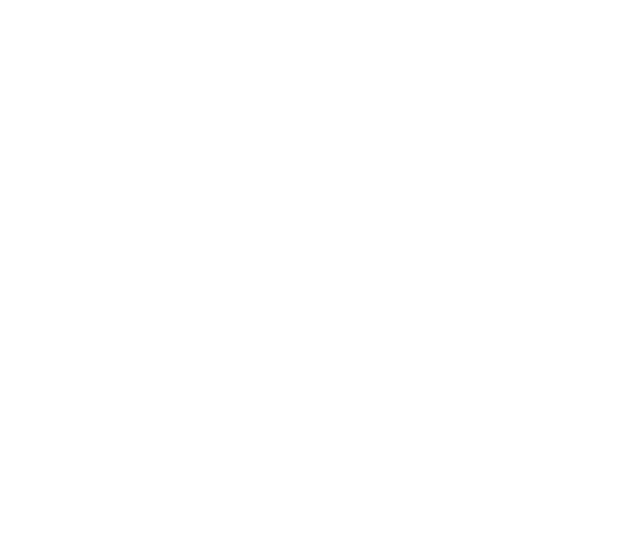
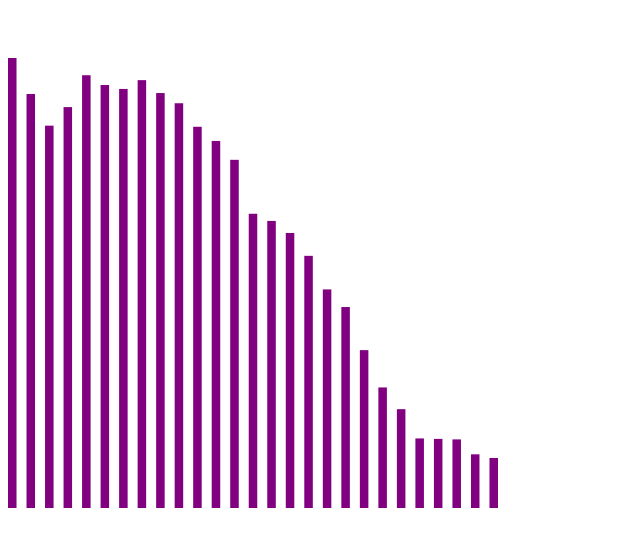
Before and after one commit to Jakedalus/Advanced-Web-Dev-Bootcamp--d3-exercise, a plain HTML site: page index.html in a window 1280 px wide. Shown: the whole page, without its empty margins (0-640 px from the left). Drawn offline with nearby package versions, Linux system fonts and the light colour scheme.

Commit message:
Get Australia data to show up

```diff
--- a/app.js
+++ b/app.js
@@ -1,19 +1,9 @@
 
-//d3.xml('UNdata_Export_20190625_212647973.xml', function(error, xml) {
-//	if (error) throw error;
-//
-//	console.log(xml);
-//	console.log(xml.responseXML);
-//	console.log('what');
-//});
+
+
 
 d3.queue()
 	.defer(d3.xml, './UNdata_Export_20190625_212647973.xml')
-//	,function(row) {
-//		return {
-//			row
-//		}
-//	})
 	.await(function(error, data) {
 		if (error) throw error;
 
@@ -47,31 +37,41 @@ d3.queue()
 
 		console.log(climateData);
 
+		var height = 500;
+		var width = 500;
+		var padding = 50;
 
+		var ausData = climateData.filter(d => d.country === 'Australia');
 
-//		var data = countries.geonames.map(country => {
-//			country.cities = cities.filter(city => city.countryCode === country.countryCode);
-//			return country;
-//		});
-//
-//		var countrySelection = d3.select('body')
-//			.selectAll('div')
-//			.data(data)
-//			.enter()
-//			.append('div');
-//
-//		countrySelection
-//			.append('h3')
-//				.text(d => d.countryName);
-//
-//		countrySelection
-//			.append('ul')
-//			.html(d => d.cities.map(city => {
-//				var percentage = (city.population / d.population) *100;
-//				return `<li>${city.cityName} - ${percentage.toFixed(2)}%</li>`;
-//			}).join(''));
+		console.log(ausData);
+
+		var numBars = ausData.length;
+		var barPadding = 10;
+		var barWidth = (width / numBars) - barPadding;
+
+		var yScale = d3.scaleLinear()
+						.domain(d3.extent(ausData, d => d.value))
+						.range([height - padding, padding]);
+
+		var xScale = d3.scaleLinear()
+						.domain(d3.extent(ausData, d => d.year))
+						.range([padding, width - padding]);
+
+		var svg = d3.select('svg')
+					.attr('width', width)
+					.attr('height', height);
+
+		svg
+			.selectAll('rect')
+			.data(ausData)
+			.enter()
+			.append('rect')
+				.attr('width', barWidth)
+				.attr('height', d => height - yScale(d.value))
+				.attr('y', d => yScale(d.value))
+				.attr('x', (d,i) => (barWidth + barPadding) * i)
+				.attr('fill', 'purple');
+
 
 
 	});
-//
-//
--- a/index.html
+++ b/index.html
@@ -9,7 +9,11 @@
 		<link rel="stylesheet" href="style.css">
 	</head>
 	<body>
-
+		<svg
+      version="1.1"
+      baseProfile="full"
+      xmlns="http://www.w3.org/2000/svg" >
+    </svg>
 		<script src="https://d3js.org/d3.v4.js"></script>
 		<script src="app.js"></script>
 	</body>
```
